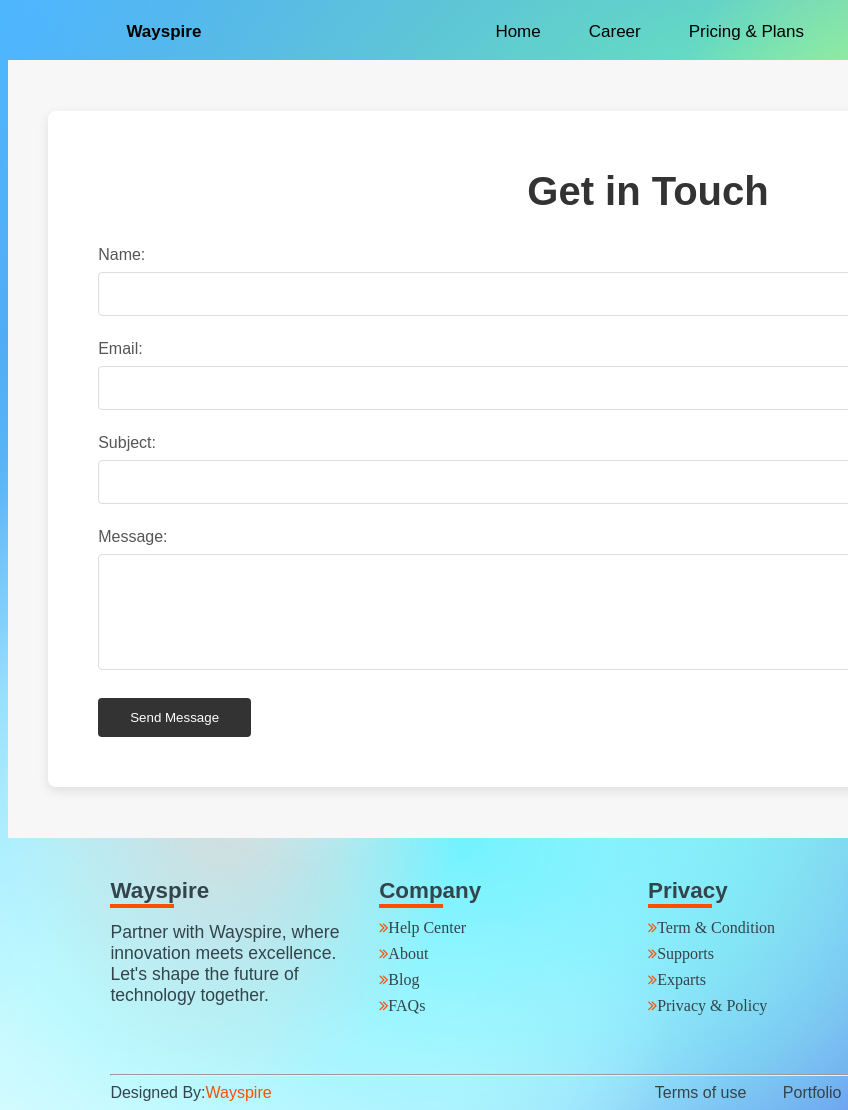
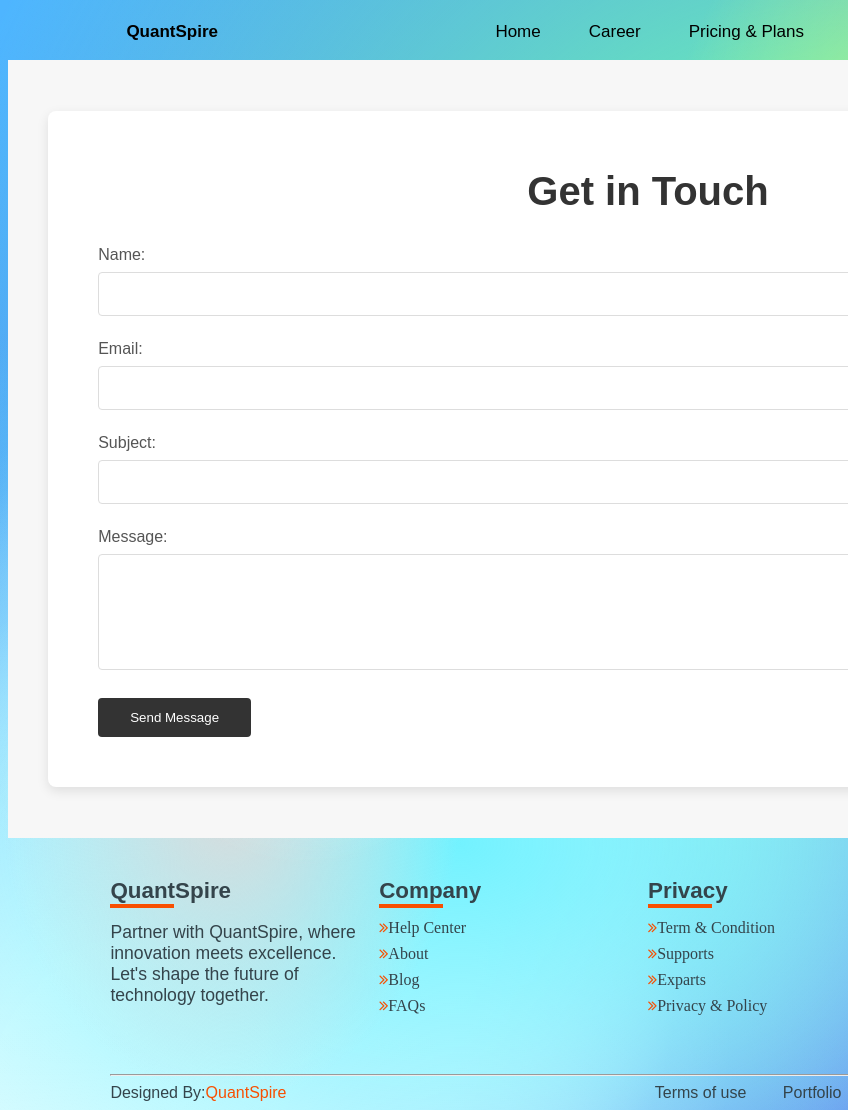
Before and after one commit to kaulkaran/Wayspire, a plain HTML site: page Contact.html in a window 1280 px wide. Shown: the full height of the page, 0-848 px from the left. Drawn offline with Linux system fonts and the light colour scheme.

Commit message:
Update Contact.html

```diff
--- a/Contact.html
+++ b/Contact.html
@@ -12,7 +12,7 @@
 </head>
 <body>
     <div class="topnav" id="myTopnav">
-        <a href="#logo" class="logo">Wayspire</a>
+        <a href="#logo" class="logo">QuantSpire</a>
         <div class="menu-items">
         <a href="index.html">Home</a>
         <a href="career.html">Career</a>
@@ -61,9 +61,9 @@
    <footer class="footer">
     <div class="footer-container">
         <div class="footer-coloum-one">
-            <h1 class="footer-main-heading">Wayspire</h1>
+            <h1 class="footer-main-heading">QuantSpire</h1>
              <p class="footer-coloum-one-description">
-                Partner with Wayspire, where innovation meets excellence. Let's shape the future of technology together.
+                Partner with QuantSpire, where innovation meets excellence. Let's shape the future of technology together.
              </p>
         </div>
         <div class="footer-coloum-two">
@@ -110,7 +110,7 @@
     </div>
     <div class="footer-underline-menu">
         <div class="footer-credit">
-         <span>Designed By:<a href="index.html">Wayspire</a></span>
+         <span>Designed By:<a href="index.html">QuantSpire</a></span>
         </div>
         <div class="footer-underline-menu-items">
         <a href="terms.html">Terms of use</a>
```
